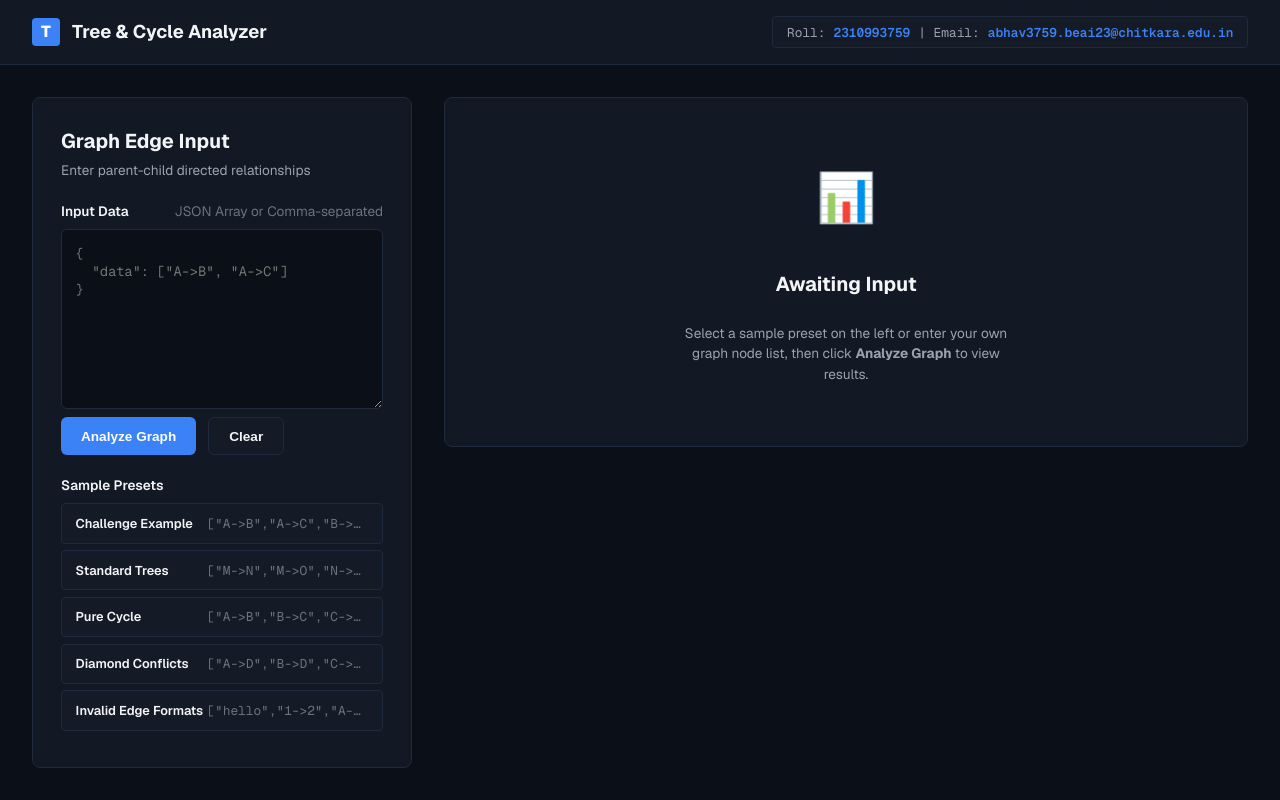
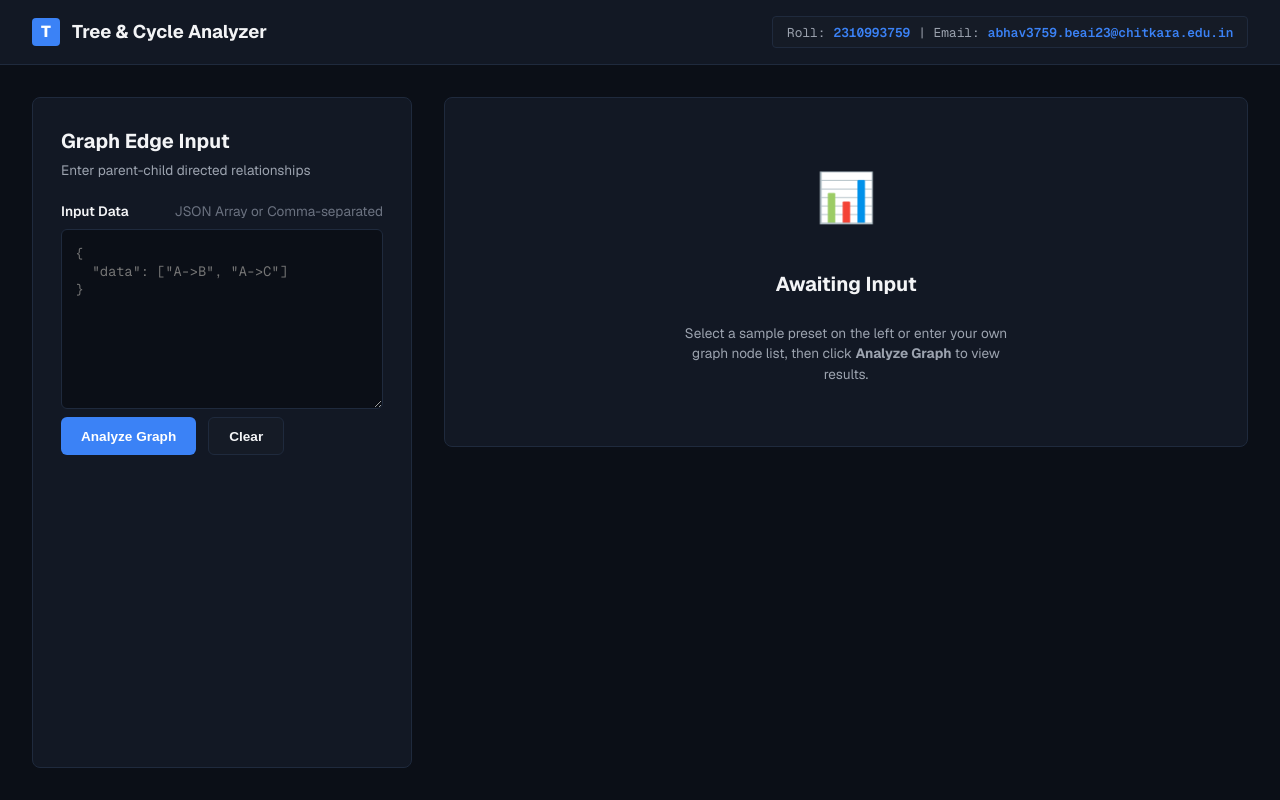
Before and after one commit to Abhavjindal/Bajaj-finserv-health-challenge, a Next.js app: page / in a window 1280 px wide. Built offline with nearby package versions, Linux system fonts and the light colour scheme.

Commit message:
Remove sample presets - not required per challenge spec

```diff
--- a/app/page.js
+++ b/app/page.js
@@ -2,48 +2,6 @@
 
 import { useState } from "react";
 
-// Preset payload samples for easy testing by the evaluator
-const SAMPLES = [
-  {
-    name: "Challenge Example",
-    description: "Mixed trees, cycle, duplicates, and invalids",
-    data: [
-      "A->B", "A->C", "B->D", "C->E", "E->F",
-      "X->Y", "Y->Z", "Z->X",
-      "P->Q", "Q->R",
-      "G->H", "G->H", "G->I",
-      "hello", "1->2", "A->"
-    ]
-  },
-  {
-    name: "Standard Trees",
-    description: "Multiple clean independent trees",
-    data: [
-      "M->N", "M->O", "N->P", "Q->R", "R->S", "T->U"
-    ]
-  },
-  {
-    name: "Pure Cycle",
-    description: "All nodes form a single loop",
-    data: [
-      "A->B", "B->C", "C->D", "D->A"
-    ]
-  },
-  {
-    name: "Diamond Conflicts",
-    description: "Multi-parent inputs resolving first-come-first-served",
-    data: [
-      "A->D", "B->D", "C->D", "A->B", "B->E"
-    ]
-  },
-  {
-    name: "Invalid Edge Formats",
-    description: "Various malformed edges",
-    data: [
-      "hello", "1->2", "A-B", "AB->C", "A->", "->B", "", " A->A "
-    ]
-  }
-];
 
 export default function Home() {
   const [inputText, setInputText] = useState("");
@@ -52,10 +10,6 @@ export default function Home() {
   const [result, setResult] = useState(null);
   const [activeTab, setActiveTab] = useState("visual"); // visual | json
 
-  // Select a preset sample
-  const handleSelectSample = (sample) => {
-    setInputText(JSON.stringify({ data: sample.data }, null, 2));
-  };
 
   // Submit request to local API
   const handleSubmit = async (e) => {
@@ -163,26 +117,6 @@ export default function Home() {
             </div>
           </form>
 
-          <div>
-            <h3 className="panel-subtitle" style={{ fontWeight: 600, color: "var(--text-primary)", marginBottom: "0.5rem" }}>
-              Sample Presets
-            </h3>
-            <div className="samples-list">
-              {SAMPLES.map((sample, idx) => (
-                <div
-                  key={idx}
-                  className="sample-item"
-                  onClick={() => handleSelectSample(sample)}
-                  title={sample.description}
-                >
-                  <span className="sample-name">{sample.name}</span>
-                  <span className="sample-preview">
-                    {JSON.stringify(sample.data).substring(0, 30)}...
-                  </span>
-                </div>
-              ))}
-            </div>
-          </div>
         </section>
 
         {/* Right Column: Dynamic Results Dashboard */}
```
